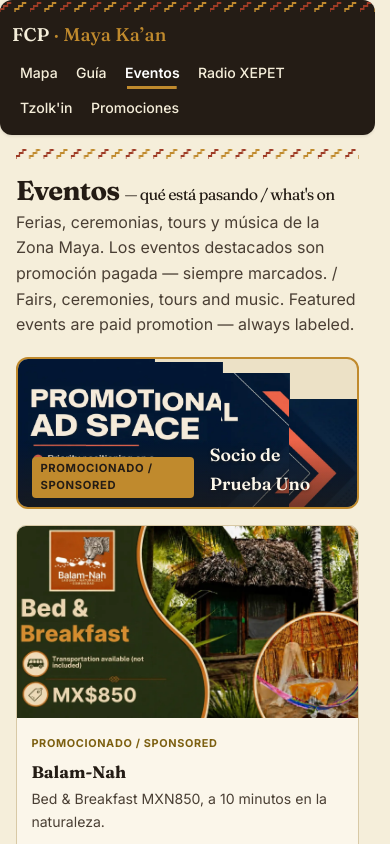
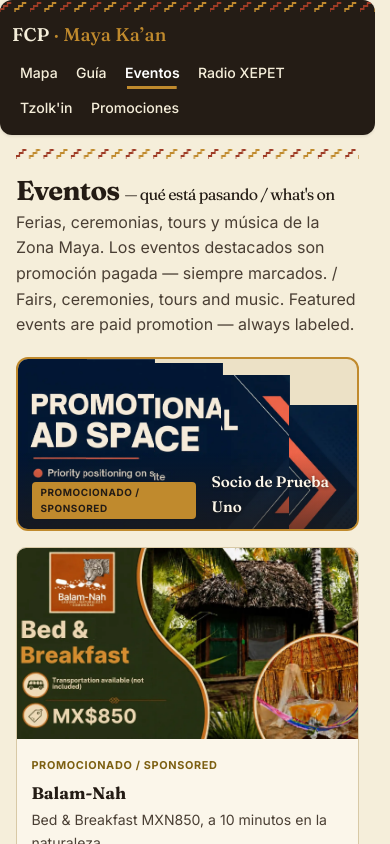
Before and after one commit to Red-Running-Horse/FCPqrooDirectoryServices, a Next.js app: page /eventos in a window 390 px wide. Shown: the top 844 px of the page. Built offline with nearby package versions, Linux system fonts and the light colour scheme.

Commit message:
Add two test partners; auto-fit partner card grid

```diff
--- a/app/featured-partners.css
+++ b/app/featured-partners.css
@@ -140,6 +140,7 @@
 }
 
 @media (max-width: 47.99rem) {
-  .attract { aspect-ratio: 16 / 7; }
-  .partners-row { grid-template-columns: 1fr; }
+  .attract { aspect-ratio: 16 / 8; }
+  .attract__name { font-size: 0.95rem; }
+  .attract__badge { font-size: 0.62rem; }
 }
```
